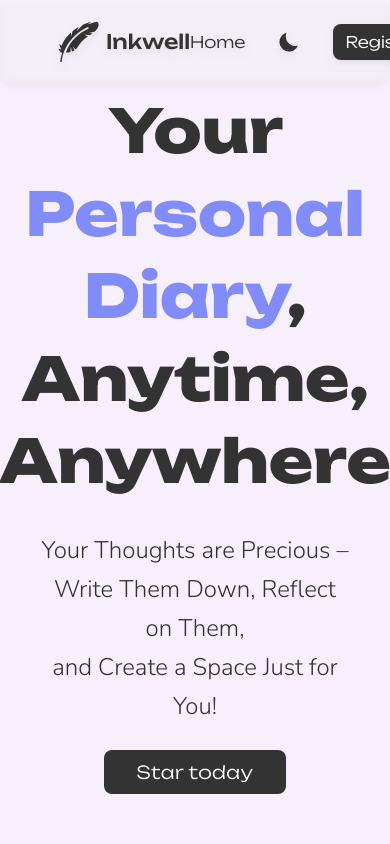
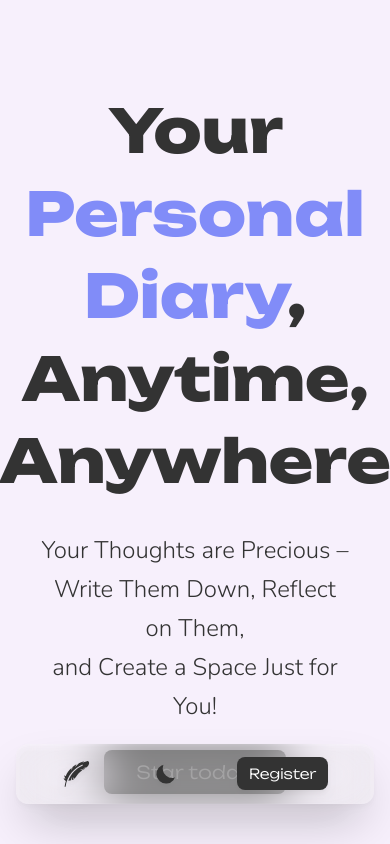
Before and after one commit to PrasadP27/Online-Diary, a React (Vite) app in the folder frontend/: page / in a window 390 px wide. Shown: the top 844 px of the page. Built offline with nearby package versions, Linux system fonts and the light colour scheme.

Commit message:
Responsive Navbar

```diff
--- a/frontend/src/component/Navbar.jsx
+++ b/frontend/src/component/Navbar.jsx
@@ -75,39 +75,64 @@ const Navbar = () => {
   }, [profDropDown]);
 
   return (
-    <header className="fixed top-0 left-0 right-0 flex items-center justify-between max-w-7xl mx-auto backdrop-blur-sm bg-white/30 dark:bg-white/10 rounded-b-xl drop-shadow-md px-14 py-5 z-50">
+    <header className="fixed bottom-0 left-0 right-0 z-50 flex items-center justify-between w-11/12 max-w-xl px-3 py-4 mx-auto mb-10 shadow-2xl md:mb-0 lg:py-5 rounded-xl sm:px-10 bg-white/30 backdrop-blur-xl drop-shadow-md md:py-5 md:top-0 md:bottom-auto md:max-w-7xl dark:bg-white/10 md:rounded-b-xl md:rounded-none lg:px-14">
       <Link
         to={"/"}
-        className="logo font-unbounded font-medium flex items-center text-xl"
+        className="items-center hidden text-lg font-medium md:text-xl logo font-unbounded sm:flex"
       >
         <svg
           viewBox="0 0 512 512"
           xmlns="http://www.w3.org/2000/svg"
           fill="currentColor"
-          className="h-11 mr-1.5"
+          className="h-7 sm:h-8 md:h-11 mr-1.5"
         >
           <path d="M470.7 20L368.2 49.81l41.5-28.09c-26.2 5.92-59.3 17.5-100.9 36.19l-67.9 70.79L265 79.25c-23.3 12.96-48 29.95-71.8 49.85l-15.8 64.3-3.4-47.6c-23.5 21.6-45.6 45.6-63.9 70.9-19.23 26.5-34.26 54.5-41.79 82.4l-28.12-18.8c2.52 23.7 10.31 44.3 23.09 63.2l-33.62-10.3c7.64 23.5 20.13 38.7 41.25 51-11.83 33.3-17.38 68.1-23.34 102.8l18.4 3.1C87.31 277.4 237.9 141.8 374 81.72l6.9 17.38c-121.7 54.5-216.3 146.5-265.8 279.1 18.1.1 35.8-2.1 52.2-6.3l4.9-60.9 13.1 55.5c10.9-4 20.9-8.8 29.8-14.4l-20.7-43.5 32.8 34.8c8-6.4 14.6-13.6 19.6-21.5 30.4-47.5 62.2-94.7 124.8-134.2l-45.7-16.2 70.1 2.1c11.4-5.8 23.4-12.9 32.5-19.6l-49.7-4 74.7-17.6c5.8-5.8 11.2-11.9 16.1-18 17.3-21.94 29-44.78 26.2-65.55-1.3-10.39-7.5-20.16-17.6-25.63-2.5-1.3-5.2-2.45-7.5-3.22z"></path>
         </svg>
-        Inkwell
+        <h3 className="hidden sm:block">Inkwell</h3>
       </Link>
-      <ul className="font-unbounded font-light text-base flex items-center ">
-        <li className="mr-8">
-          <Link to={"/"} className="underline-text">
+      <ul className="flex items-center justify-between w-4/5 mx-auto text-sm font-light lg:text-base font-unbounded sm:w-auto sm:mx-0">
+        <li>
+          <Link to={"/"} className="block sm:hidden">
+            <svg
+              viewBox="0 0 512 512"
+              xmlns="http://www.w3.org/2000/svg"
+              fill="currentColor"
+              className="h-7 sm:h-8 md:h-11 mr-1.5"
+            >
+              <path d="M470.7 20L368.2 49.81l41.5-28.09c-26.2 5.92-59.3 17.5-100.9 36.19l-67.9 70.79L265 79.25c-23.3 12.96-48 29.95-71.8 49.85l-15.8 64.3-3.4-47.6c-23.5 21.6-45.6 45.6-63.9 70.9-19.23 26.5-34.26 54.5-41.79 82.4l-28.12-18.8c2.52 23.7 10.31 44.3 23.09 63.2l-33.62-10.3c7.64 23.5 20.13 38.7 41.25 51-11.83 33.3-17.38 68.1-23.34 102.8l18.4 3.1C87.31 277.4 237.9 141.8 374 81.72l6.9 17.38c-121.7 54.5-216.3 146.5-265.8 279.1 18.1.1 35.8-2.1 52.2-6.3l4.9-60.9 13.1 55.5c10.9-4 20.9-8.8 29.8-14.4l-20.7-43.5 32.8 34.8c8-6.4 14.6-13.6 19.6-21.5 30.4-47.5 62.2-94.7 124.8-134.2l-45.7-16.2 70.1 2.1c11.4-5.8 23.4-12.9 32.5-19.6l-49.7-4 74.7-17.6c5.8-5.8 11.2-11.9 16.1-18 17.3-21.94 29-44.78 26.2-65.55-1.3-10.39-7.5-20.16-17.6-25.63-2.5-1.3-5.2-2.45-7.5-3.22z"></path>
+            </svg>
+          </Link>
+        </li>
+        <li className="hidden mr-4 md:mr-8 md:block">
+          <Link to={"/"} className="hidden underline-text md:block">
             Home
           </Link>
         </li>
 
         {user && (
-          <li className="mr-8">
+          <li className="sm:mr-8">
             <Link to={"/diaries"} className="underline-text">
-              My Diaries
+              <h3 className="hidden md:block">My Diaries</h3>
+              <svg
+                xmlns="http://www.w3.org/2000/svg"
+                viewBox="0 0 24 24"
+                fill="currentColor"
+                className="block size-6 md:hidden"
+              >
+                <path
+                  fillRule="evenodd"
+                  d="M2.25 4.125c0-1.036.84-1.875 1.875-1.875h5.25c1.036 0 1.875.84 1.875 1.875V17.25a4.5 4.5 0 1 1-9 0V4.125Zm4.5 14.25a1.125 1.125 0 1 0 0-2.25 1.125 1.125 0 0 0 0 2.25Z"
+                  clipRule="evenodd"
+                />
+                <path d="M10.719 21.75h9.156c1.036 0 1.875-.84 1.875-1.875v-5.25c0-1.036-.84-1.875-1.875-1.875h-.14l-8.742 8.743c-.09.089-.18.175-.274.257ZM12.738 17.625l6.474-6.474a1.875 1.875 0 0 0 0-2.651L15.5 4.787a1.875 1.875 0 0 0-2.651 0l-.1.099V17.25c0 .126-.003.251-.01.375Z" />
+              </svg>
             </Link>
           </li>
         )}
 
-        <li className="relative mr-8">
+        <li className="relative sm:mr-8">
           <label
-            className="themeToggle st-sunMoonThemeToggleBtn size-6 cursor-pointer relative block"
+            className="relative block cursor-pointer themeToggle st-sunMoonThemeToggleBtn size-6"
             type="checkbox"
           >
             <input
@@ -178,8 +203,8 @@ const Navbar = () => {
         </li>
 
         {!user ? (
-          <li className="mr-3">
-            <Link to={"/register"} className="simple-btn">
+          <li className="sm:mr-3">
+            <Link to={"/register"} className="text-sm simple-btn">
               Register
             </Link>
           </li>
@@ -189,11 +214,11 @@ const Navbar = () => {
             onClick={() => setProfDropDown(!profDropDown)}
           >
             <svg
-              fill="#000000"
+              fill="#000"
               xmlns="http://www.w3.org/2000/svg"
               viewBox="0 0 100 100"
               xmlSpace="preserve"
-              className="h-11 p-1 rounded-full bg-primary cursor-pointer border-2 transition duration-200 hover:shadow-md"
+              className="p-0 transition duration-200 border-2 rounded-full cursor-pointer h-9 sm:p-1 md:h-11 bg-primary hover:shadow-md"
               style={
                 profDropDown
                   ? { boxShadow: "0px 0px 0px 4px rgb(165 180 252)" }
@@ -206,25 +231,25 @@ const Navbar = () => {
 
             {profDropDown && (
               <div
-                className="profile-drown absolute top-20 right-0 rounded-xl bg-primary p-2 pt-7 text-center min-w-56 shadow-xl border-2 dark:backdrop-blur-sm dark:bg-gray-900"
+                className="absolute p-2 text-center border-2 shadow-xl -right-8 md:right-0 md:top-20 md:bottom-auto rounded-xl bg-primary pt-7 min-w-56 dark:backdrop-blur-sm dark:bg-gray-900 bottom-20"
                 ref={dropdownRef}
               >
                 {user && (
-                  <span className="id font-nunito px-2 py-1 bg-indigo-200 rounded-md dark:bg-indigo-700">
+                  <span className="relative px-2 py-1 bg-indigo-200 rounded-md id font-nunito dark:bg-indigo-700">
                     ID: {user.id}
                   </span>
                 )}
-                <p className="p-2 my-2  border-b-2">{user?.name}</p>
-                <p className="p-2 my-2  border-b-2">{user?.email}</p>
+                <p className="p-2 my-2 border-b-2">{user?.name}</p>
+                <p className="p-2 my-2 border-b-2">{user?.email}</p>
                 <p
                   onClick={userLogout}
-                  className="flex items-center justify-center p-2 my-2 rounded-md text-red-500 cursor-pointer hover:bg-red-50 transition duration-150 dark:hover:bg-red-950"
+                  className="flex items-center justify-center p-2 my-2 text-red-500 transition duration-150 rounded-md cursor-pointer hover:bg-red-50 dark:hover:bg-red-950"
                 >
                   <svg
                     viewBox="0 -0.5 25 25"
                     fill="none"
                     xmlns="http://www.w3.org/2000/svg"
-                    className="h-9 mr-4 fill-red-500"
+                    className="mr-4 h-9 fill-red-500"
                   >
                     <path d="M11.75 9.874C11.75 10.2882 12.0858 10.624 12.5 10.624C12.9142 10.624 13.25 10.2882 13.25 9.874H11.75ZM13.25 4C13.25 3.58579 12.9142 3.25 12.5 3.25C12.0858 3.25 11.75 3.58579 11.75 4H13.25ZM9.81082 6.66156C10.1878 6.48991 10.3542 6.04515 10.1826 5.66818C10.0109 5.29121 9.56615 5.12478 9.18918 5.29644L9.81082 6.66156ZM5.5 12.16L4.7499 12.1561L4.75005 12.1687L5.5 12.16ZM12.5 19L12.5086 18.25C12.5029 18.25 12.4971 18.25 12.4914 18.25L12.5 19ZM19.5 12.16L20.2501 12.1687L20.25 12.1561L19.5 12.16ZM15.8108 5.29644C15.4338 5.12478 14.9891 5.29121 14.8174 5.66818C14.6458 6.04515 14.8122 6.48991 15.1892 6.66156L15.8108 5.29644ZM13.25 9.874V4H11.75V9.874H13.25ZM9.18918 5.29644C6.49843 6.52171 4.7655 9.19951 4.75001 12.1561L6.24999 12.1639C6.26242 9.79237 7.65246 7.6444 9.81082 6.66156L9.18918 5.29644ZM4.75005 12.1687C4.79935 16.4046 8.27278 19.7986 12.5086 19.75L12.4914 18.25C9.08384 18.2892 6.28961 15.5588 6.24995 12.1513L4.75005 12.1687ZM12.4914 19.75C16.7272 19.7986 20.2007 16.4046 20.2499 12.1687L18.7501 12.1513C18.7104 15.5588 15.9162 18.2892 12.5086 18.25L12.4914 19.75ZM20.25 12.1561C20.2345 9.19951 18.5016 6.52171 15.8108 5.29644L15.1892 6.66156C17.3475 7.6444 18.7376 9.79237 18.75 12.1639L20.25 12.1561Z"></path>
                   </svg>
```
